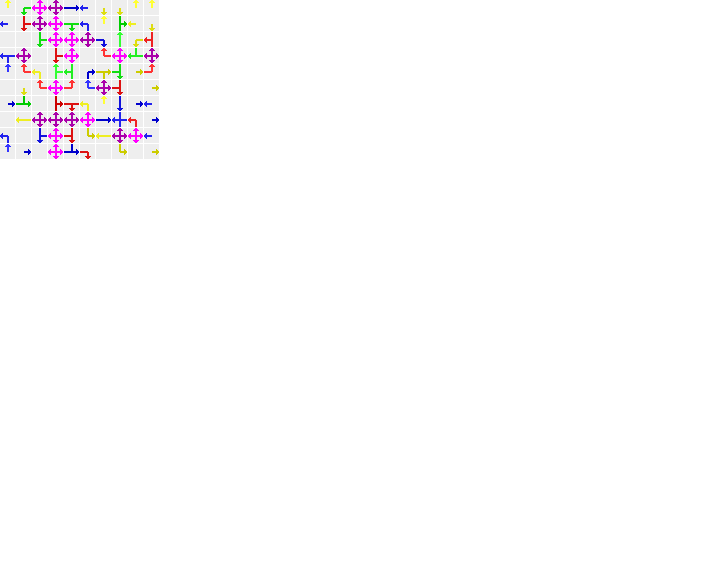
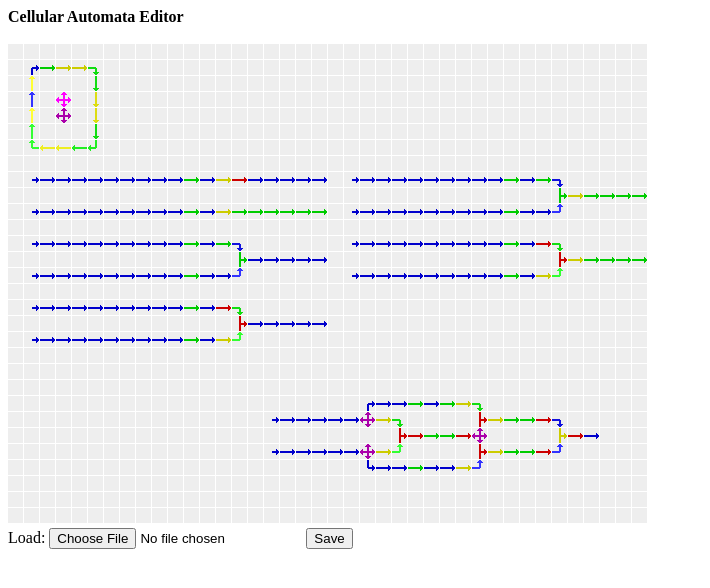
Before and after one commit to AlexMulkerrin/CellularAutomataSim, a plain HTML site: page index.html in a window 1280 px wide. Shown: the whole page, without its empty margins (0-710 px from the left). Drawn offline with Linux system fonts and the light colour scheme.

Commit message:
added saving and loading of schematics as images

```diff
--- a/Javascript/Display/Display.js
+++ b/Javascript/Display/Display.js
@@ -12,9 +12,14 @@ function Display(canvasName, simulation) {
     this.sqSize = 16;
 
     this.canvas = document.getElementById(canvasName);
-    this.canvas.width = window.innerWidth;
-    this.canvas.height = window.innerHeight;
+    this.canvas.width = simulation.width* this.sqSize;
+    this.canvas.height = simulation.height * this.sqSize;
     this.ctx = this.canvas.getContext("2d");
+}
+
+Display.prototype.resizeCanvas = function () {
+    this.canvas.width = this.targetSim.width * this.sqSize;
+    this.canvas.height = this.targetSim.height * this.sqSize;
 }
 
 Display.prototype.update = function () {
@@ -38,7 +43,7 @@ Display.prototype.drawCALattice = function () {
 
 Display.prototype.drawCell = function (i, j) {
     var cell = this.targetSim.cell;
-    this.ctx.fillStyle = this.selectCellColour(cell[i][j]);
+    this.ctx.fillStyle = selectCellColour(cell[i][j]);
     var x = i * this.sqSize;
     var y = j * this.sqSize;
 
@@ -103,25 +108,3 @@ Display.prototype.drawCell = function (i, j) {
 Display.prototype.drawRect = function(x,y,w,h) {
     this.ctx.fillRect(x,y,w,h);
 }
-
-Display.prototype.selectCellColour = function(cell) {
-    if (cell.state === stateType.splitter) {
-        if (cell.isCharged) {
-            return cellColour[18];
-        } else {
-            return cellColour[17];
-        }
-    } else if (cell.isInverter) {
-        if (cell.isCharged) {
-            return cellColour[cell.state+12];
-        } else {
-            return cellColour[cell.state+8];
-        }
-    } else {
-        if (cell.isCharged) {
-            return cellColour[cell.state+4];
-        } else {
-            return cellColour[cell.state];
-        }
-    }
-}
--- a/Javascript/Program/Program.js
+++ b/Javascript/Program/Program.js
@@ -4,6 +4,7 @@
 // INITIALISATION
 function loadProgram() {
     var program = new Program("CAcanvas");
+
     program.display.update();
     setInterval(function () { program.update(); }, program.refreshDelay);
 }
@@ -12,9 +13,62 @@ function Program(canvasName) {
     this.refreshDelay = 500;
     this.simulation = new Simulation(10, 10);
     this.display = new Display(canvasName, this.simulation);
+
+    var image = new Image();
+    image.src = "exampleSchematics/logicGates.png";
+    var prog = this;
+    image.onload = function () {
+        prog.simulation.setCALatticeFromImage(image);
+        prog.display.resizeCanvas();
+    }
+
+
+    document.getElementById("imageToLoad").onchange = function () {
+        prog.loadImage();
+    };
+
+    document.getElementById("saveToFile").onclick = function () {
+        prog.saveImage();
+    };
 }
 // METHODS
 Program.prototype.update = function () {
     this.simulation.update();
     this.display.update();
 };
+
+Program.prototype.saveImage = function () {
+    var schematicImage = this.simulation.getSchematicAsImage(); // todo!
+    var imageData = schematicImage.toDataURL("image/png");
+    var imageName = "schematic"; // todo add filename input in user interface
+    this.createDownloadPrompt(imageName, imageData);
+};
+
+Program.prototype.createDownloadPrompt = function (name, contents) {
+    var link = document.createElement("a");
+    link.download = name;
+    link.innerHTML = "Download File";
+    link.href = contents;
+    link.onclick = function (event) {
+        document.body.removeChild(event.target);
+    };
+    link.style.display = "none";
+    document.body.appendChild(link);
+    link.click();
+};
+
+Program.prototype.loadImage = function () {
+    var prog = this;
+    var image = new Image();
+    var file = document.getElementById("imageToLoad").files[0]; // todo use javascript instead of input element
+    var fileReader = new FileReader();
+    fileReader.onload = function (event) {
+        image.src = event.target.result;
+        image.onload = function () {
+            prog.simulation.setCALatticeFromImage(image); //todo!
+            prog.display.resizeCanvas();
+
+        }
+    };
+    fileReader.readAsDataURL(file);
+};
--- a/Javascript/Program/Utility.js
+++ b/Javascript/Program/Utility.js
@@ -23,3 +23,25 @@ function toRGBString(red, green, blue) {
     colourString += blue.toString(16);
     return colourString;
 }
+
+function selectCellColour(cell) {
+    if (cell.state === stateType.splitter) {
+        if (cell.isCharged) {
+            return cellColour[18];
+        } else {
+            return cellColour[17];
+        }
+    } else if (cell.isInverter) {
+        if (cell.isCharged) {
+            return cellColour[cell.state + 12];
+        } else {
+            return cellColour[cell.state + 8];
+        }
+    } else {
+        if (cell.isCharged) {
+            return cellColour[cell.state + 4];
+        } else {
+            return cellColour[cell.state];
+        }
+    }
+}
--- a/Javascript/Simulation/Simulation.js
+++ b/Javascript/Simulation/Simulation.js
@@ -7,7 +7,7 @@ function Simulation(w, h) {
     this.cell = [];
 
     this.createCALattice();
-    this.setCells();
+    //this.randomiseCALattice();
 }
 
 Simulation.prototype.createCALattice = function () {
@@ -26,7 +26,7 @@ function Cell() {
     this.isInverter = false;
 }
 
-Simulation.prototype.setCells = function () {
+Simulation.prototype.randomiseCALattice = function () {
     //Todo add image loading
     for (var i = 0; i < this.width; i++) {
         for (var j = 0; j < this.height; j++) {
@@ -35,6 +35,70 @@ Simulation.prototype.setCells = function () {
             this.cell[i][j].isInverter = randomBool();
         }
     }
+}
+
+Simulation.prototype.getSchematicAsImage =  function() {
+    var tempCanvas = document.createElement('canvas');
+    tempCanvas.width = this.width;
+    tempCanvas.height = this.height;
+    var ctx = tempCanvas.getContext("2d");
+
+    for (var i = 0; i < this.width; i++) {
+        for (var j = 0; j < this.height; j++) {
+            ctx.fillStyle = selectCellColour(this.cell[i][j]);
+            ctx.fillRect(i, j, 1, 1);
+        }
+    }
+    return tempCanvas;
+
+}
+
+Simulation.prototype.setCALatticeFromImage = function (image) {
+    var index, r, g, b;
+    var colourString;
+
+    var tempCanvas = document.createElement('canvas');
+    tempCanvas.width = image.width;
+    tempCanvas.height = image.height;
+    var ctx = tempCanvas.getContext("2d");
+    ctx.drawImage(image, 0, 0);
+    var imageData = ctx.getImageData(0, 0, image.width, image.height);
+
+    this.width = image.width;
+    this.height = image.height;
+    this.createCALattice();
+
+    for (var i = 0; i < this.width; i++) {
+        for (var j = 0; j < this.height; j++) {
+            index = (i + j * this.width) * 4;
+            r = imageData.data[index];
+            g = imageData.data[index+1];
+            b = imageData.data[index + 2];
+            colourString = toRGBString(r, g, b);
+            for (var e = 0; e < cellColour.length; e++) {
+                if (colourString === cellColour[e]) {
+                    this.cell[i][j].state = e;
+                    if (this.cell[i][j].state > 4) {
+                        this.cell[i][j].state = (e - 1) % 4 + 1;
+                        if (e > 16) {
+                            this.cell[i][j].state = 5;
+                            if (e === 18) {
+                                this.cell[i][j].isCharged = true;
+                            }
+                        } else if (e > 12) {
+                            this.cell[i][j].isCharged = true;
+                            this.cell[i][j].isInverter = true;
+                        } else if (e > 8) {
+                            this.cell[i][j].isInverter = true;
+                        } else {
+                            this.cell[i][j].isCharged = true;
+                        }
+                    }
+                }
+            }
+        }
+    }
+
 }
 
 Simulation.prototype.update = function () {
--- a/index.html
+++ b/index.html
@@ -10,8 +10,13 @@
 
 </head>
 <body onload="loadProgram()">
-    <canvas id="CAcanvas" style="position:absolute; left:0px; top:0px;">
+    <b>Cellular Automata Editor</b><br /><br />
+
+    <canvas id="CAcanvas">
         HTML5 canvas goes here
-    </canvas>
+    </canvas><br />
+    Load:
+    <input type="file" id="imageToLoad" />
+    <button id="saveToFile">Save</button>
 </body>
 </html>
```
Also changed, not shown: exampleSchematics/logicGates.png (renamed from example schematics/logic gates.png), exampleSchematics/schematic2.png (added).
